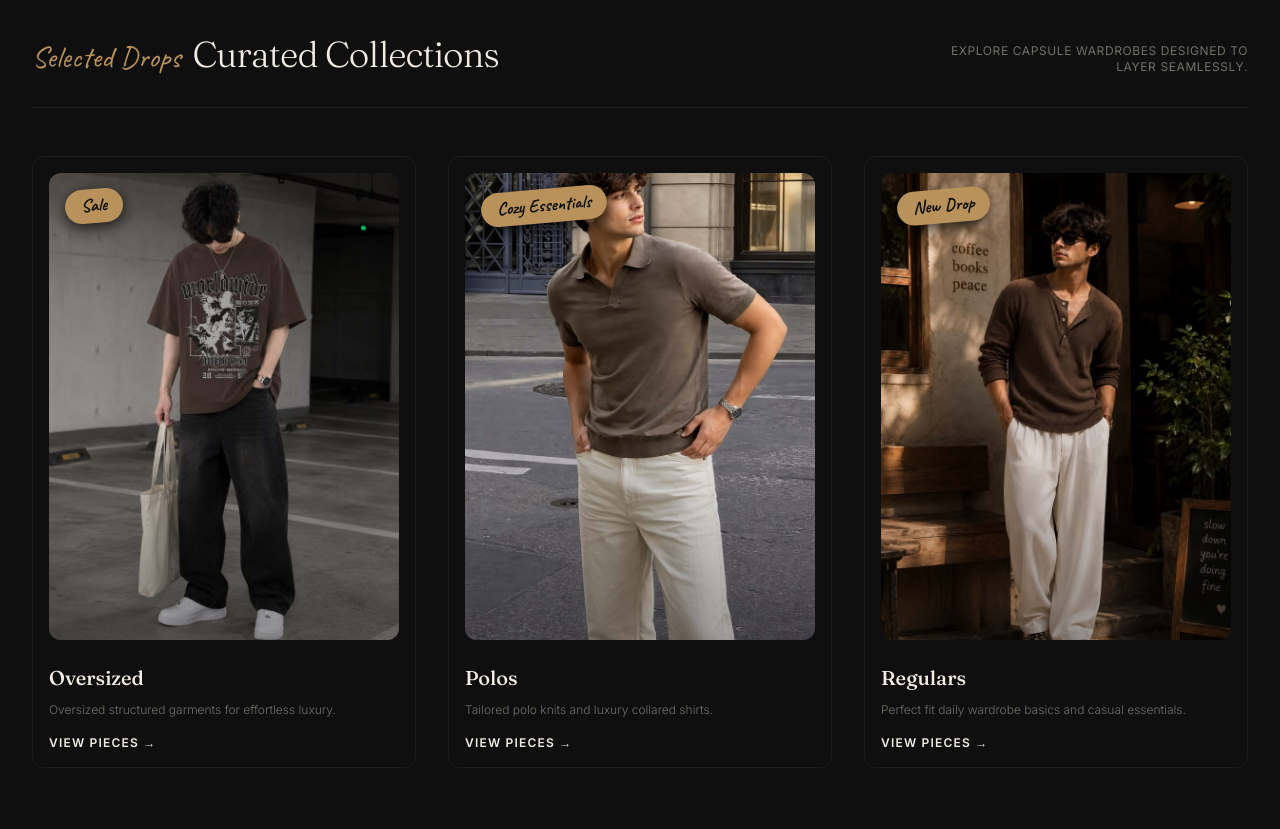
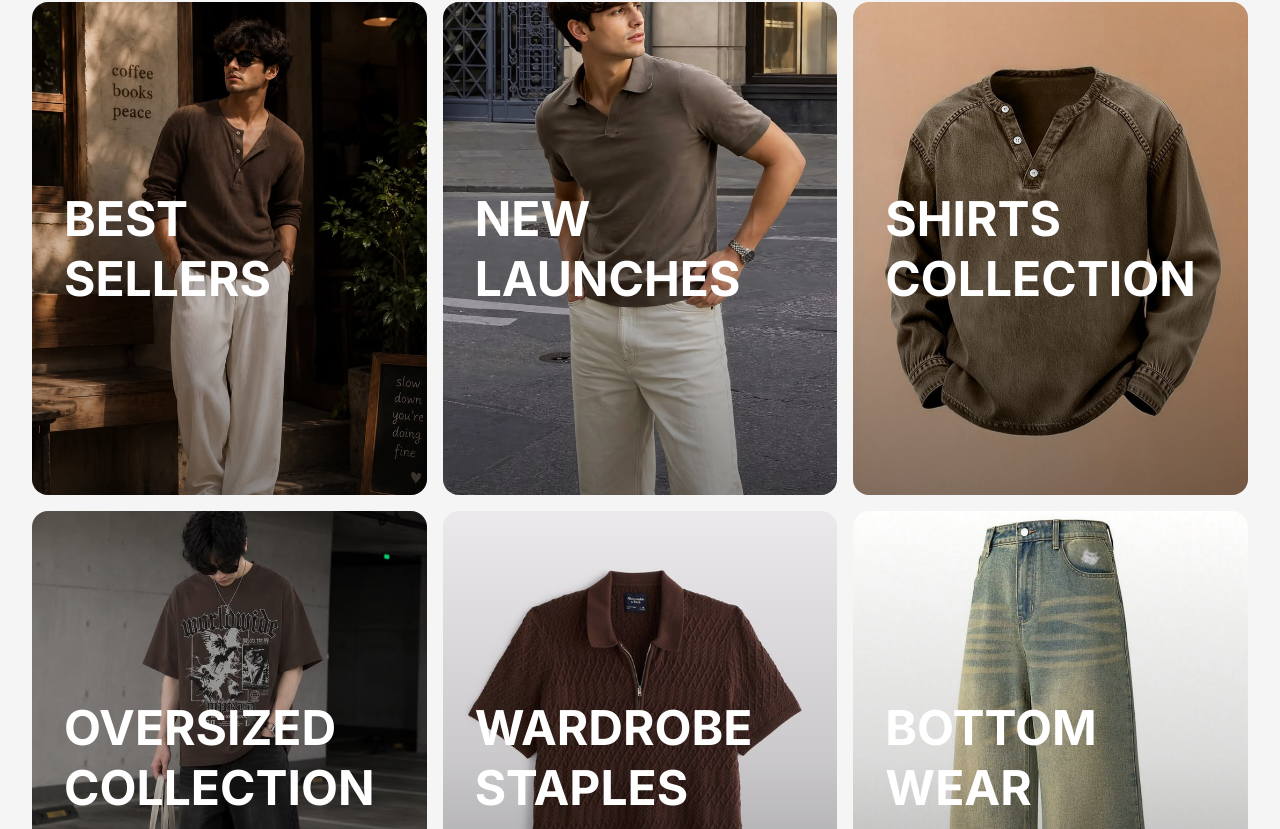
Before and after one commit to Rupak1802/Clothing-ecommerce, a React (Vite) app in the folder frontend/: page / in a window 1280 px wide. Shown: the part 791-1620 px from the top of the page. Built offline with nearby package versions, Linux system fonts and the light colour scheme.

Commit message:
change of color and products section

```diff
--- a/frontend/src/components/Collections.jsx
+++ b/frontend/src/components/Collections.jsx
@@ -13,7 +13,7 @@ export default function Collections({ onSelectCollection }) {
   };
 
   const itemVariants = {
-    hidden: { opacity: 0, y: 40 },
+    hidden: { opacity: 0, y: 20 },
     visible: {
       opacity: 1,
       y: 0,
@@ -26,81 +26,39 @@ export default function Collections({ onSelectCollection }) {
   };
 
   return (
-    <section className="mx-auto max-w-7xl px-4 py-20 sm:px-6 lg:px-8">
-      {/* Section Title */}
-      <div className="mb-12 flex flex-col items-center justify-between border-b border-border pb-6 sm:flex-row">
-        <div className="text-center sm:text-left">
-          <span className="font-accent text-3xl text-primary block mb-2 sm:inline-block sm:mr-3">
-            Selected Drops
-          </span>
-          <h2 className="font-display text-3xl font-light tracking-tight sm:text-4xl text-text-light inline-block">
-            Curated Collections
-          </h2>
-        </div>
-        <p className="mt-4 max-w-xs text-center text-xs tracking-wider text-text-muted uppercase sm:mt-0 sm:text-right">
-          Explore capsule wardrobes designed to layer seamlessly.
-        </p>
-      </div>
-
-      {/* Grid */}
+    <section className="mx-auto max-w-7xl px-4 py-12 sm:px-6 lg:px-8">
       <motion.div
         variants={containerVariants}
         initial="hidden"
         whileInView="visible"
         viewport={{ once: true, margin: "-100px" }}
-        className="grid grid-cols-1 gap-8 md:grid-cols-3"
+        className="grid grid-cols-1 gap-4 md:grid-cols-3"
       >
         {COLLECTIONS.map((collection) => (
           <motion.div
             key={collection.id}
             variants={itemVariants}
-            whileHover={{ y: -8 }}
+            whileHover={{ scale: 1.02 }}
             transition={{ duration: 0.3 }}
             onClick={() => onSelectCollection(collection.id)}
-            className="group relative cursor-pointer h-full transition-all duration-300"
+            className="group relative cursor-pointer h-full w-full overflow-hidden rounded-2xl transition-all duration-300 aspect-[4/5] sm:aspect-square md:aspect-[4/5]"
           >
-            <div className="flex flex-col h-full w-full overflow-hidden p-4 hover:shadow-xl bg-bg-dark border border-border rounded-xl">
-            {/* Image Container */}
-            <div className="relative aspect-[3/4] overflow-hidden rounded-xl bg-bg-secondary">
+            {/* Image */}
             <img
               src={collection.image}
               alt={collection.title}
-                className="h-full w-full object-cover transition-transform duration-700 ease-out group-hover:scale-105"
+              className="absolute inset-0 h-full w-full object-cover transition-transform duration-700 ease-out group-hover:scale-105"
               loading="lazy"
             />
 
-              {/* Hand-drawn Accent Tag Overlay */}
-              <div className="absolute top-4 left-4 z-10">
-                <motion.div
-                  initial={{ rotate: -5 }}
-                  whileHover={{ rotate: 5, scale: 1.05 }}
-                  className="rounded-full bg-primary px-4 py-1 text-bg-dark shadow-md"
-                >
-                  <span className="font-accent text-lg font-bold leading-none select-none">
-                    {collection.tag}
-                  </span>
-                </motion.div>
-              </div>
+            {/* Gradient Overlay for Text Readability (subtle) */}
+            <div className="absolute inset-0 bg-gradient-to-t from-black/60 via-black/20 to-transparent opacity-70 group-hover:opacity-80 transition-opacity" />
 
-              {/* Gradient Bottom Fade */}
-              <div className="absolute inset-0 bg-gradient-to-t from-black/60 via-transparent to-transparent opacity-60 transition-opacity group-hover:opacity-80" />
-            </div>
-
-            {/* Collection Metadata */}
-            <div className="mt-6 flex flex-col justify-between">
-              <div>
-                <h3 className="font-display text-xl font-medium text-text-primary group-hover:text-primary transition-colors">
+            {/* Text Overlay */}
+            <div className="absolute inset-0 flex items-center justify-start p-8">
+              <h3 className="font-sans text-4xl sm:text-5xl font-black text-white leading-tight uppercase max-w-[80%]">
                 {collection.title}
               </h3>
-                <p className="mt-2 text-xs font-light leading-relaxed text-text-muted">
-                  {collection.description}
-                </p>
-              </div>
-
-              <div className="mt-4 flex items-center gap-2 text-xs font-semibold uppercase tracking-widest text-text-light group-hover:underline">
-                View Pieces &rarr;
-              </div>
-            </div>
             </div>
           </motion.div>
         ))}
--- a/frontend/src/components/Hero.jsx
+++ b/frontend/src/components/Hero.jsx
@@ -47,7 +47,7 @@ export default function Hero({ onExploreClick }) {
         style={{ y: yBg, scale: scaleImg }}
         className="absolute inset-0 z-0 h-full w-full"
       >
-        <div className="absolute inset-0 bg-gradient-to-t from-bg-dark via-bg-dark/40 to-transparent z-10" />
+        <div className="absolute bottom-0 left-0 w-full h-1/3 bg-gradient-to-t from-bg-dark to-transparent z-10" />
         <img
           src="/hero-image.png"
           alt="THUKIL high-fashion collection showcase"
--- a/frontend/src/data/products.js
+++ b/frontend/src/data/products.js
@@ -78,30 +78,99 @@ export const PRODUCTS = [
     rating: 4.6,
     reviewsCount: 15,
     tags: ["Wool-Twill", "Wide-Leg"]
+  },
+  {
+    id: "prod-5",
+    name: "Classic Crewneck",
+    price: 95,
+    oldPrice: 120,
+    category: "T-Shirts",
+    collection: "regulars",
+    badge: "BEST SELLER",
+    images: ["/regular -1.jpg"],
+    description: "A timeless crewneck t-shirt made from heavy-weight ringspun cotton. Pre-shrunk and garment-dyed for a vintage feel and long-lasting color. The perfect foundational piece for any outfit.",
+    colors: [
+      { name: "White", hex: "#FFFFFF" },
+      { name: "Ash Grey", hex: "#B2BEB5" },
+      { name: "Navy", hex: "#000080" }
+    ],
+    sizes: ["S", "M", "L", "XL", "XXL"],
+    rating: 4.9,
+    reviewsCount: 112,
+    tags: ["Heavyweight", "Garment Dyed"]
+  },
+  {
+    id: "prod-6",
+    name: "Oversized Hoodie",
+    price: 150,
+    oldPrice: null,
+    category: "Sweatshirts",
+    collection: "oversized",
+    badge: "NEW",
+    images: ["/Oversized outfit.jpg"],
+    description: "Ultra-cozy oversized hoodie constructed from dense French terry cotton. Features a drop-shoulder design, spacious kangaroo pocket, and double-lined hood for extra warmth and structure.",
+    colors: [
+      { name: "Heather Grey", hex: "#9BA1A6" },
+      { name: "Mocha", hex: "#7E6A59" },
+      { name: "Black", hex: "#1A1A1A" }
+    ],
+    sizes: ["XS", "S", "M", "L"],
+    rating: 4.8,
+    reviewsCount: 45,
+    tags: ["French Terry", "Relaxed Fit"]
+  },
+  {
+    id: "prod-7",
+    name: "Textured Knitted Polo",
+    price: 135,
+    oldPrice: 160,
+    category: "Knitwear",
+    collection: "polos",
+    badge: null,
+    images: ["/Polo outfit.jpg"],
+    description: "A refined take on the classic polo. This piece features a unique waffle-knit texture woven from a breathable cotton-silk blend. Finished with a subtle three-button placket and ribbed cuffs.",
+    colors: [
+      { name: "Dusty Blue", hex: "#7895A2" },
+      { name: "Sage", hex: "#8A9A86" },
+      { name: "Ecru", hex: "#F3EFE0" }
+    ],
+    sizes: ["S", "M", "L", "XL"],
+    rating: 4.7,
+    reviewsCount: 28,
+    tags: ["Cotton-Silk", "Textured"]
   }
 ];
 
 export const COLLECTIONS = [
   {
-    id: "oversized",
-    title: "Oversized",
-    description: "Oversized structured garments for effortless luxury.",
-    image: "/Oversized outfit.jpg",
-    tag: "Sale"
+    id: "best-sellers",
+    title: "BEST SELLERS",
+    image: "/Regular outfit.jpg",
   },
   {
-    id: "polos",
-    title: "Polos",
-    description: "Tailored polo knits and luxury collared shirts.",
+    id: "new-launches",
+    title: "NEW LAUNCHES",
     image: "/Polo outfit.jpg",
-    tag: "Cozy Essentials"
   },
   {
-    id: "regulars",
-    title: "Regulars",
-    description: "Perfect fit daily wardrobe basics and casual essentials.",
-    image: "/Regular outfit.jpg",
-    tag: "New Drop"
+    id: "shirts",
+    title: "SHIRTS COLLECTION",
+    image: "/regular -1.jpg",
+  },
+  {
+    id: "oversized",
+    title: "OVERSIZED COLLECTION",
+    image: "/Oversized outfit.jpg",
+  },
+  {
+    id: "wardrobe-staples",
+    title: "WARDROBE STAPLES",
+    image: "/polo -1.jpg",
+  },
+  {
+    id: "bottom-wear",
+    title: "BOTTOM WEAR",
+    image: "/oversized - 2.jpg",
   }
 ];
 
--- a/frontend/src/index.css
+++ b/frontend/src/index.css
@@ -5,22 +5,22 @@
   --font-accent: "Caveat", cursive;
   --font-sans: "Inter", sans-serif;
 
-  /* Premium Warm Backgrounds */
-  --color-bg-dark: #0F0F10;
-  --color-bg-secondary: #1D1D1D;
-  --color-bg-tertiary: #6E7268;
+  /* Premium Smoky White Backgrounds */
+  --color-bg-dark: #F5F5F5; /* Smoky white base */
+  --color-bg-secondary: #EEEEEE;
+  --color-bg-tertiary: #E5E5E5;
 
   /* Premium Accents */
-  --color-primary: #B8925A;
-  --color-secondary: #D7C6AE;
-  --color-accent-dark: #0F0F10;
+  --color-primary: #FFD100; /* Yellow accent like MYDESIGNATION header in image */
+  --color-secondary: #B8925A;
+  --color-accent-dark: #FFFFFF;
 
   /* Text & Borders */
-  --color-text-primary: #F2ECE3;
-  --color-text-secondary: #B5B2AC;
-  --color-text-muted: #6E7268;
-  --color-border: #1D1D1D;
-  --color-border-light: #B8925A;
+  --color-text-primary: #111111;
+  --color-text-secondary: #444444;
+  --color-text-muted: #666666;
+  --color-border: #E5E1D8;
+  --color-border-light: #F2EFE9;
 
   /* Functional */
   --color-success: #4CAF50;
```
Also changed, not shown: frontend/public/LOGO 5.png, frontend/public/logo.png (deleted). Lines whose indentation alone changed are shown as unchanged.
